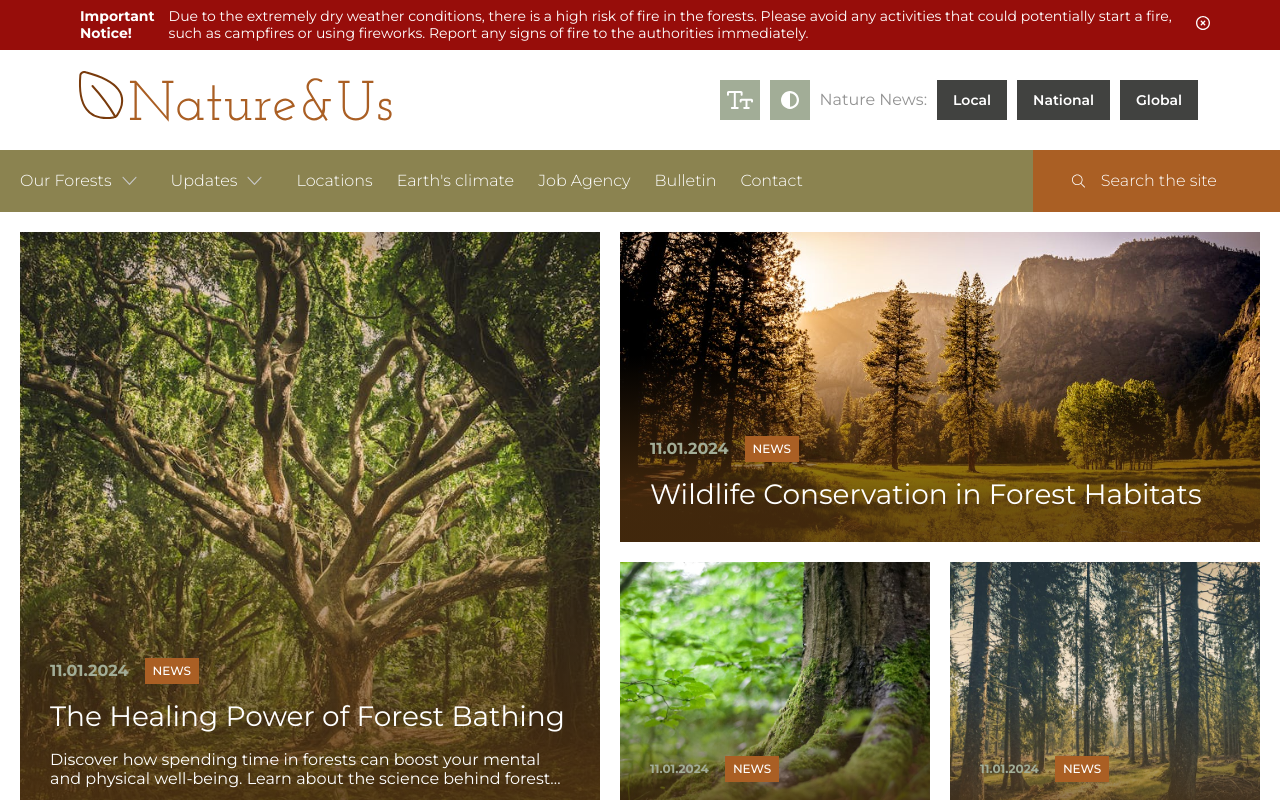
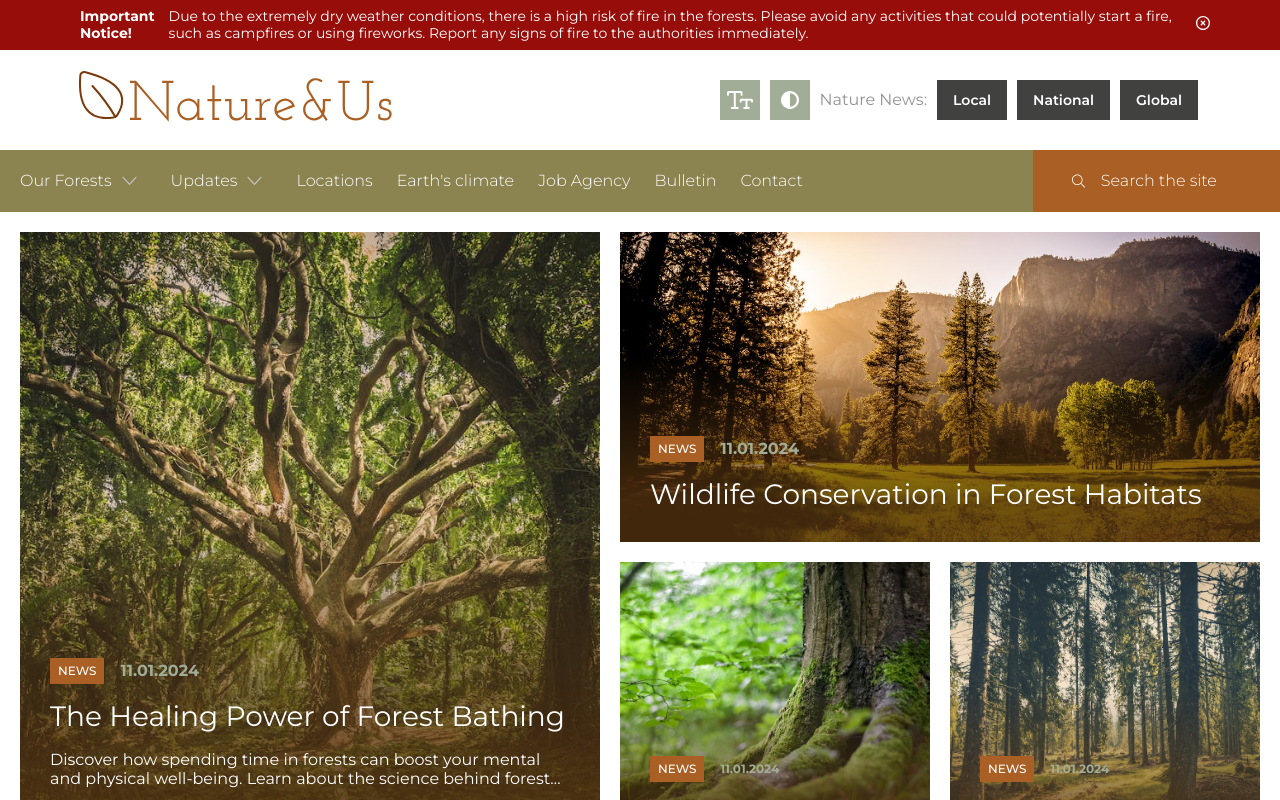
Before and after one commit to goldipl/nature-and-us, a Next.js app: page / in a window 1280 px wide. Shown: the top 800 px of the page. Built offline with nearby package versions, Linux system fonts and the light colour scheme.

Commit message:
change date and label order

```diff
--- a/src/sass/home/_news_section.scss
+++ b/src/sass/home/_news_section.scss
@@ -215,7 +215,7 @@
         }
         &--date {
           display: flex;
-          margin: 0 16px 0 0;
+          order: 2;
           p {
             font-size: 16px;
             font-weight: 700;
@@ -226,6 +226,7 @@
         }
         &--label {
           display: flex;
+          order: 1;
           align-items: center;
           justify-content: center;
           padding: 6px 8px;
@@ -233,6 +234,7 @@
           width: max-content;
           height: auto;
           min-height: 18px;
+          margin: 0 16px 0 0;
           p {
             font-size: 12px;
             font-weight: 500;
```
